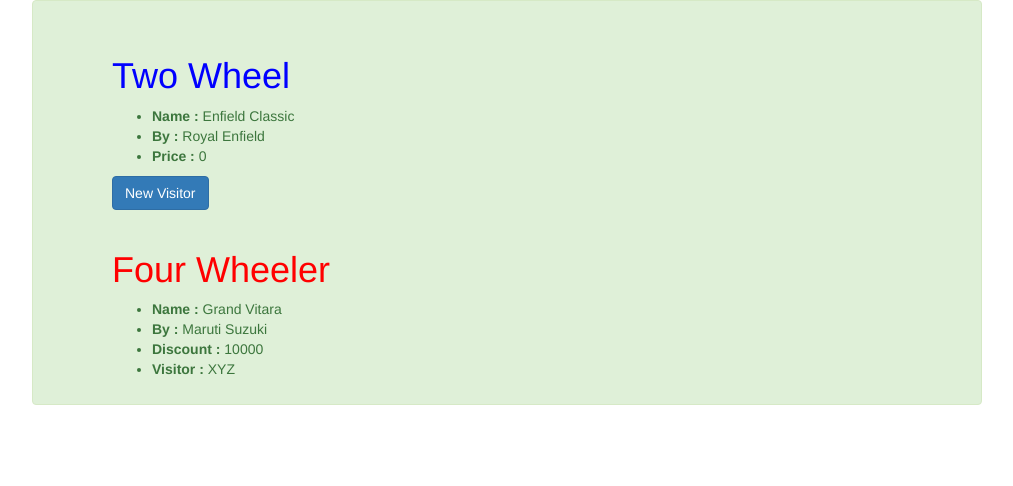
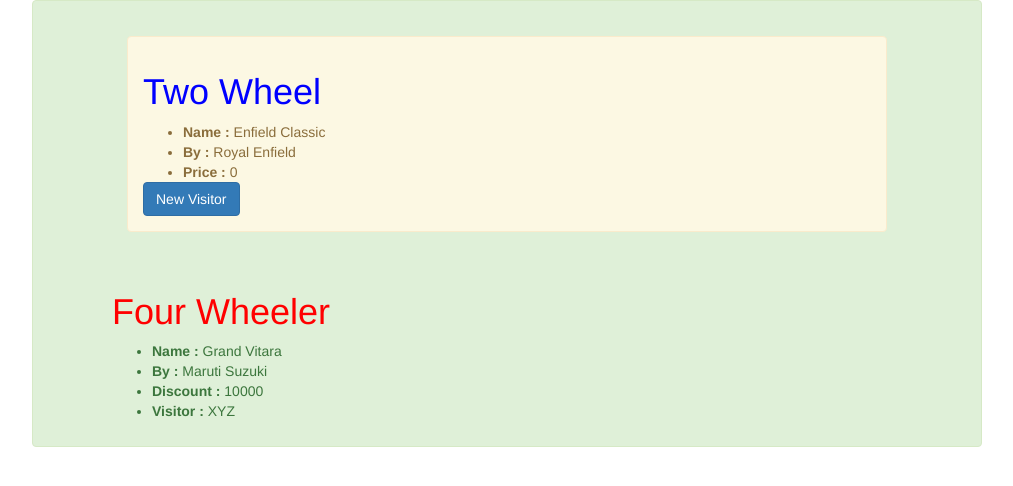
Before and after one commit to SachinKasar/reactjs-redux-middlewares, a React app: page / in a window 1280 px wide. Shown: the top 486 px of the page, without its empty margins (133-1146 px from the left). Built offline with nearby package versions, Linux system fonts and the light colour scheme.

Commit message:
Update TwoWheeler.js

```diff
--- a/src/app/components/TwoWheeler.js
+++ b/src/app/components/TwoWheeler.js
@@ -18,9 +18,7 @@
 
     render() {
         return (
-		    <div className="container">
-                <div className="row">
-				    <div className="row">
+		     <div  className="alert alert-warning" >
 						<h1 style={{color:'blue'}}> Two Wheel </h1>
 						<ul>
 							<li>
@@ -37,8 +35,7 @@
 						</ul>
 						<button onClick={() => this.props.changeVisitor('New Visitor')} className="btn btn-primary" >New Visitor</button>
 					</div>
-				</div>
-				</div>
+
 
         );
     }
```
